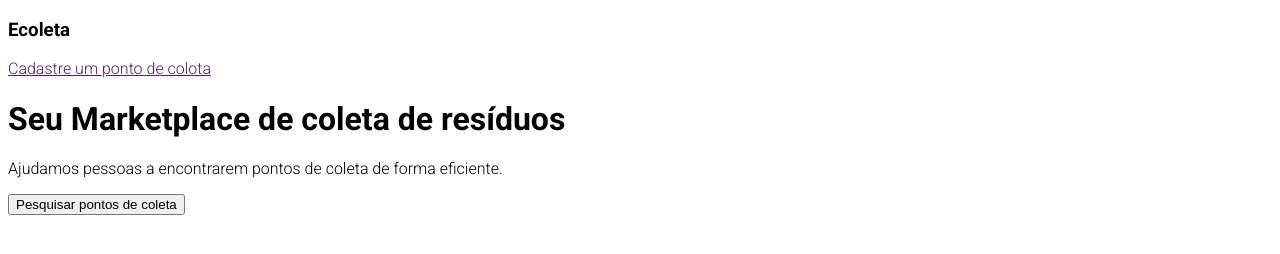
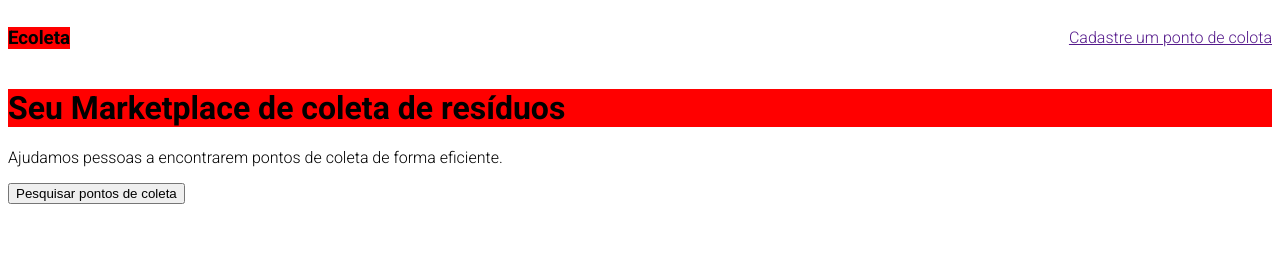
Before and after one commit to gabrielcala/NLW-html-css-javascript, a plain HTML site: page index.html in a window 1280 px wide. Drawn offline with Linux system fonts and the light colour scheme.

Commit message:
icremento de css

```diff
--- a/index.html
+++ b/index.html
@@ -5,7 +5,7 @@
     <meta name="viewport" content="width=device-width, initial-scale=1.0">
     <title>Ecoleta</title>
     <link href="https://fonts.googleapis.com/css2?family=Roboto:wght@300;700&display=swap" rel="stylesheet">
-    <link rel="stylesheet" href="style.css">
+    <link rel="stylesheet" href="styles/main.css">
 
 
 
@@ -14,16 +14,22 @@
 
 <body>
 
-    <h3>Ecoleta</h3>
-
-    <a href="">Cadastre um ponto de colota</a>
+    <div class="content">
+        <header>
+            <h3 class="red">Ecoleta</h3>
+            <a href="">Cadastre um ponto de colota</a>
+        </header>
 
 
-   <h1>Seu Marketplace de coleta de resíduos</h1>
 
-  <p>Ajudamos pessoas a encontrarem pontos de coleta de forma eficiente.</p>
 
-   <button>Pesquisar pontos de coleta</button>
+       <h1 class="red">Seu Marketplace de coleta de resíduos</h1>
+
+      <p>Ajudamos pessoas a encontrarem pontos de coleta de forma eficiente.</p>
+
+       <button>Pesquisar pontos de coleta</button>
+    </div>
+
 
 
 </body>
--- a/style.css
+++ /dev/null
@@ -1,3 +0,0 @@
-html {
-    font-family: 'Roboto', sans-serif;
-}
--- /dev/null
+++ b/styles/main.css
@@ -0,0 +1,12 @@
+html {
+    font-family: 'Roboto', sans-serif;
+}
+
+header {
+    display: flex;
+    align-items: center;
+    justify-content: space-between;
+}
+.red {
+    background-color: red;
+}
```
